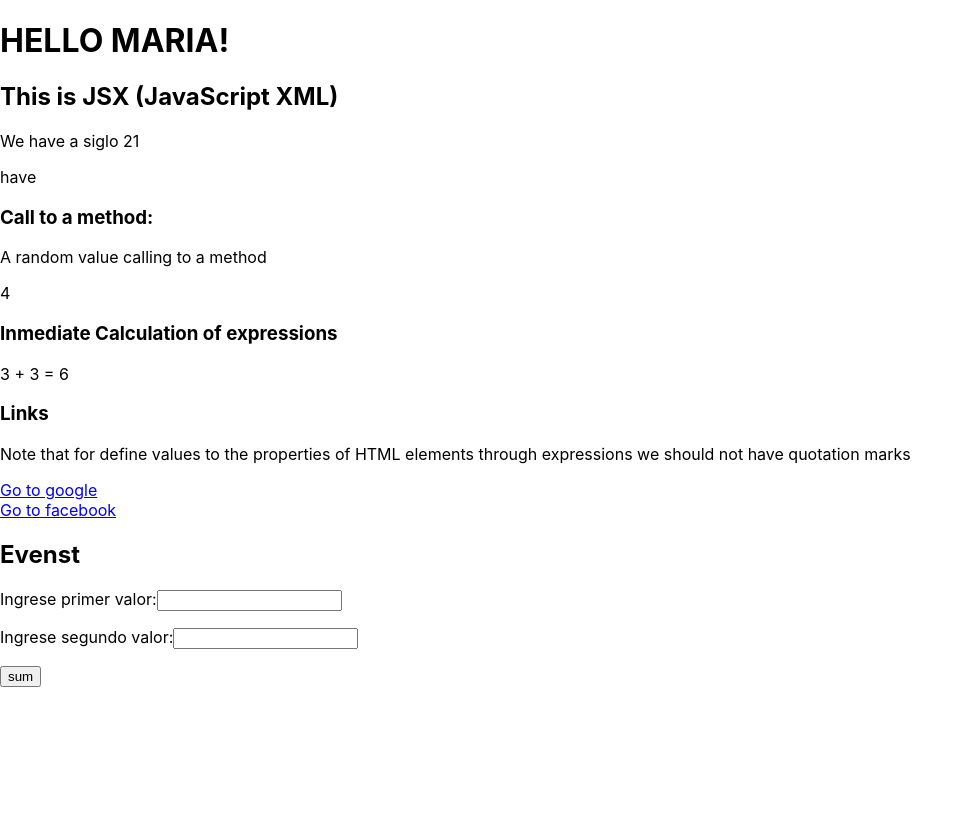
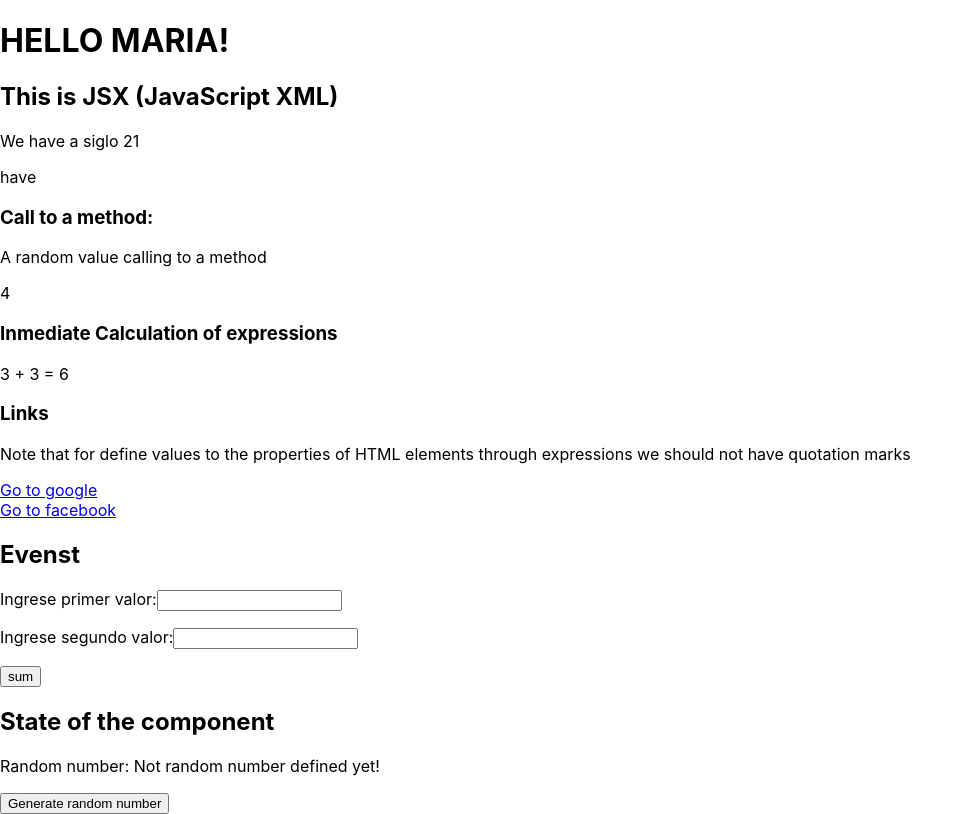
Before and after one commit to mariadriada/react-practice, a React (Create React App) app: page / in a window 1280 px wide. Shown: the whole page, without its empty margins (0-973 px from the left). Built offline with nearby package versions, Linux system fonts and the light colour scheme.

Commit message:
About state of the component, simple example

```diff
--- a/src/App.js
+++ b/src/App.js
@@ -5,6 +5,10 @@ class App extends Component {
   constructor(props) {
     super(props)
     this.press = this.press.bind(this)
+    this.generateRandom = this.generateRandom.bind(this)
+    this.state = {
+      number: 'Not random number defined yet!'
+    }
   }
   render() {
     const siglo = 21;
@@ -38,7 +42,7 @@ class App extends Component {
 
         <div>
           <h2>Evenst</h2>
-        <form onSubmit={ this.press }>
+          <form onSubmit={ this.press }>
           <p>Ingrese primer valor:
             <input type="number" name="valor1" />
           </p>
@@ -49,6 +53,12 @@ class App extends Component {
             <input type="submit" value="sum" />
           </p>
         </form>
+      </div>
+
+      <div>
+        <h2>State of the component</h2>
+        <p>Random number: { this.state.number }</p>
+        <button onClick={ this.generateRandom }>Generate random number</button>
       </div>
 
     </div>
@@ -66,6 +76,13 @@ class App extends Component {
     const sum = v1 + v2;
     console.log('The sum is:' + sum);
   }
+
+  generateRandom(){
+    const v = this.returnRandomValue();
+    this.setState( {
+      number: v
+    })
+  }
 }
 
 export default App;
```
Also changed, not shown: src/README_SPECIFIC.md (deleted), 1 other file (tests, documents, lock files or other folders).
